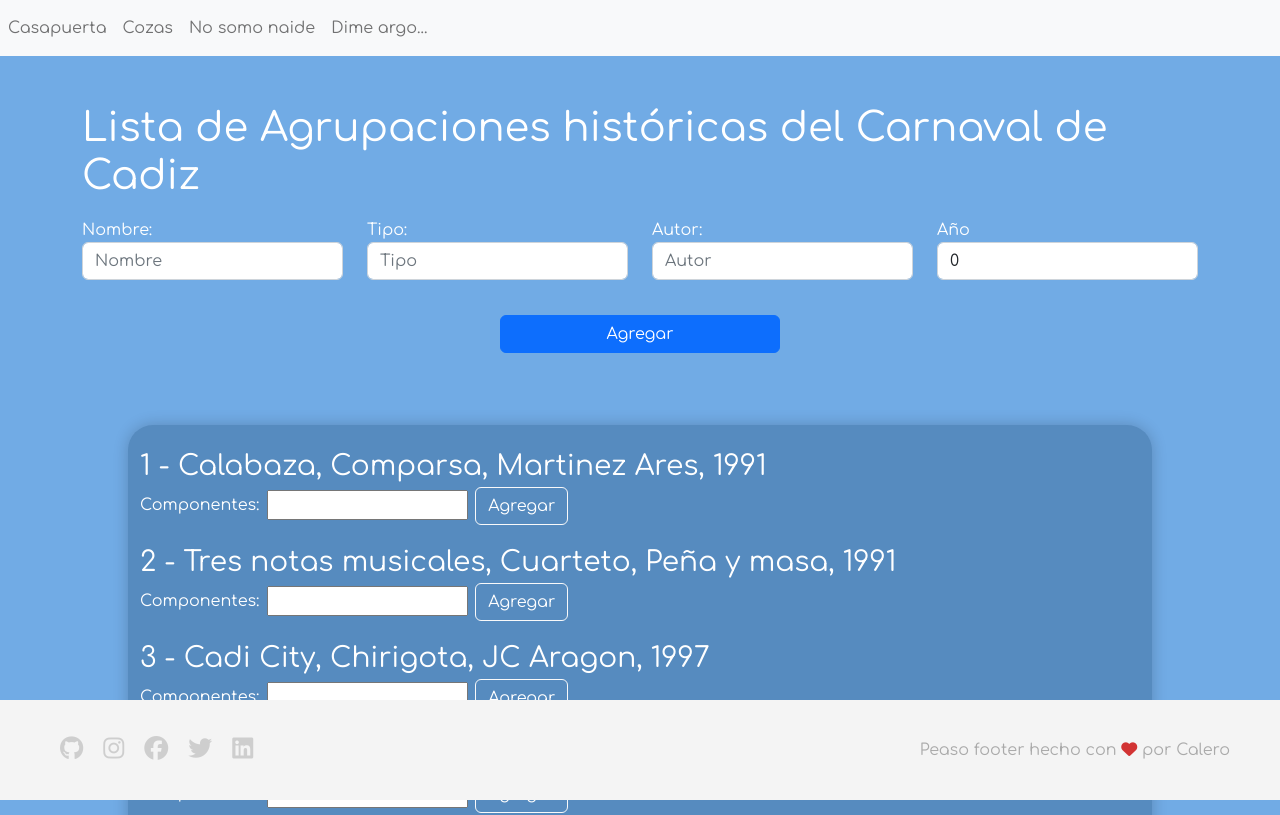
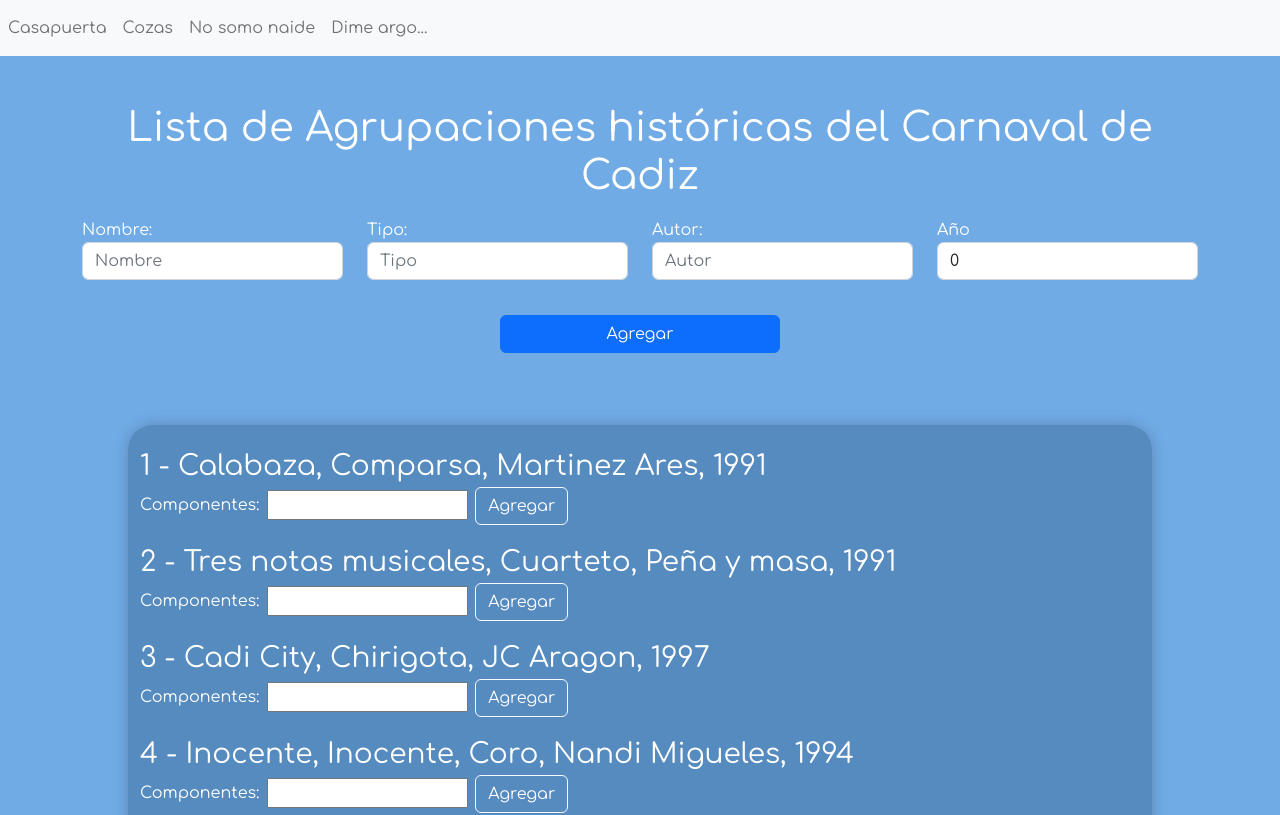
Before and after one commit to jcalerofm/2dam-empleados, an Angular app: page / in a window 1280 px wide. Shown: the top 815 px of the page. Built offline with nearby package versions, Linux system fonts and the light colour scheme; a web font is replaced by a local one.

Commit message:
styling some shit

```diff
--- a/src/app/app.component.html
+++ b/src/app/app.component.html
@@ -18,7 +18,9 @@
   </ul>
 
 </nav>
-<router-outlet></router-outlet>
+<div class="contenido">
+  <router-outlet></router-outlet>
+</div>
 <div class="footer">
   <div class="footer-links">
     <a href="https://github.com/jcalerofm" target="_blank"><i class="fab fa-github"></i></a>
--- a/src/app/cozas-component/cozas-component.component.html
+++ b/src/app/cozas-component/cozas-component.component.html
@@ -1,6 +1,6 @@
 <div class="container mt-5">
   <div class="col">
-    <h1 style="padding-bottom: 10px;">{{title}}</h1>
+    <h1 class="text-center" style="padding-bottom: 10px;">{{title}}</h1>
     <form class="form-group row">
       <div class="form-group col-md-3">
         <label for="nombre">Nombre:</label>
--- a/src/app/home-component/home-component.component.html
+++ b/src/app/home-component/home-component.component.html
@@ -1,6 +1,6 @@
 <div class="container mt-5">
   <div class="col">
-    <h1 style="padding-bottom: 10px;">{{title}}</h1>
+    <h1 class="text-center" style="padding-bottom: 10px;">{{title}}</h1>
     <form class="form-group row">
       <div class="form-group col-md-3">
         <label for="nombre">Nombre:</label>
--- a/src/styles.css
+++ b/src/styles.css
@@ -42,8 +42,12 @@ button {
   border-radius: 25px;
   padding-top: 20px;
   padding-bottom: 20px;
+
 }
 
+.contenido{
+  min-height: calc(100vh - 200px);
+}
 .footer {
   background: #F4F4F4;
   display: flex;
@@ -52,8 +56,7 @@ button {
   height: 100px;
   padding: 0px 50px;
   color: rgba(0, 0, 0, 0.3);
-  /* fix the footer to the bottom */
-  position: fixed;
+  position: static;
   bottom: 0;
   width: 100%;
 }
```
